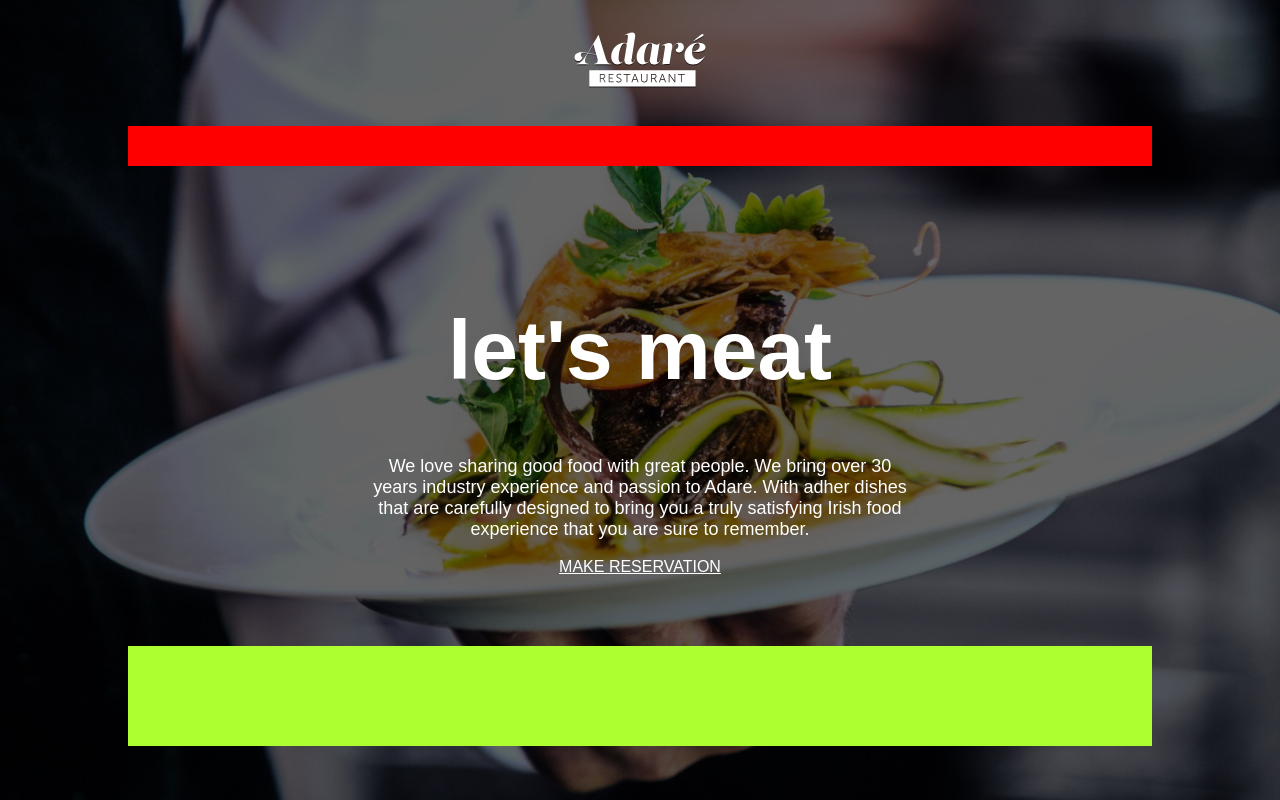
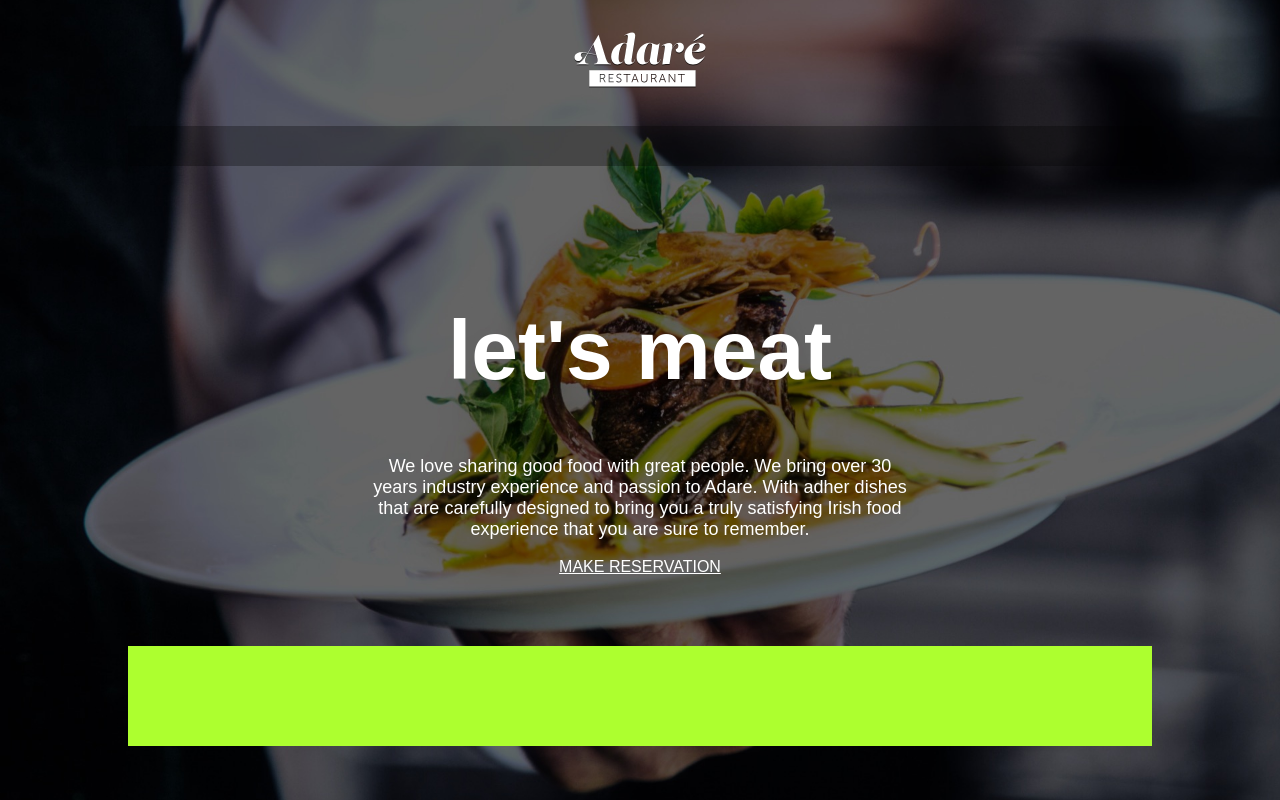
Before and after one commit to nandhirajan/html-css-restaurant-website, a plain HTML site: page index.html in a window 1280 px wide. Drawn offline with Linux system fonts and the light colour scheme.

Commit message:
Making nav transparent

```diff
--- a/style.css
+++ b/style.css
@@ -22,7 +22,7 @@ header {
 }
 
 nav {
-    background-color:red;
+    background-color:rgba(0,0,0,0.3);
     height:40px;
 }
 
```
